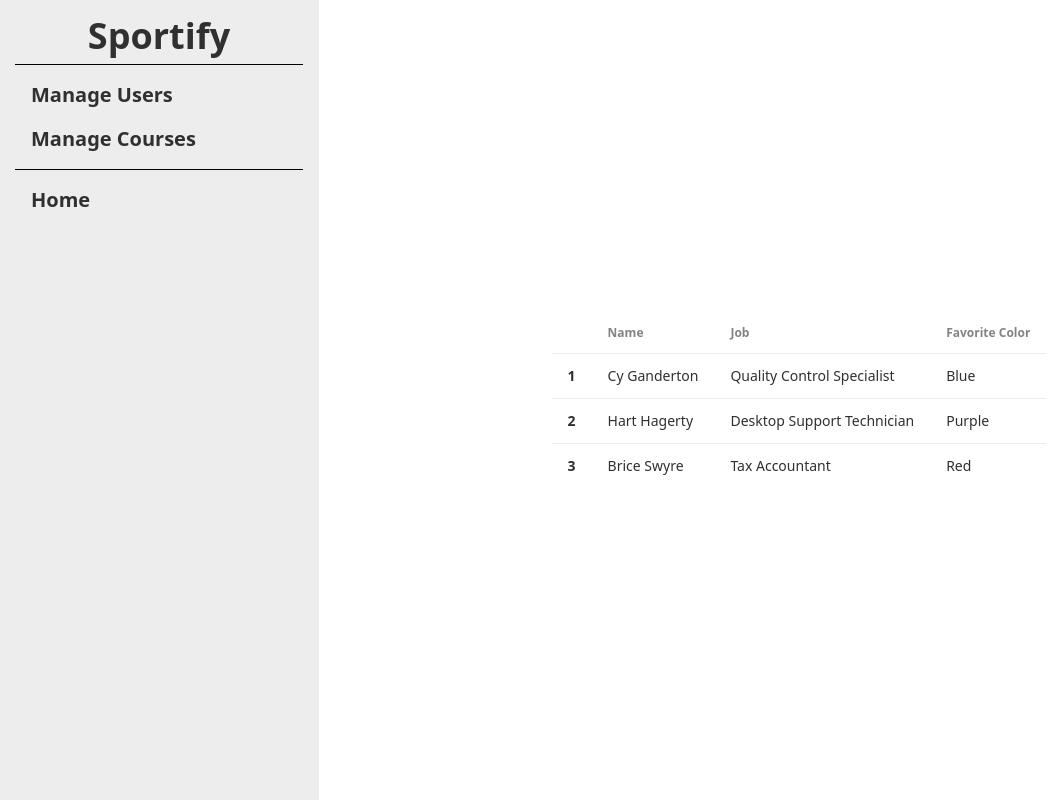
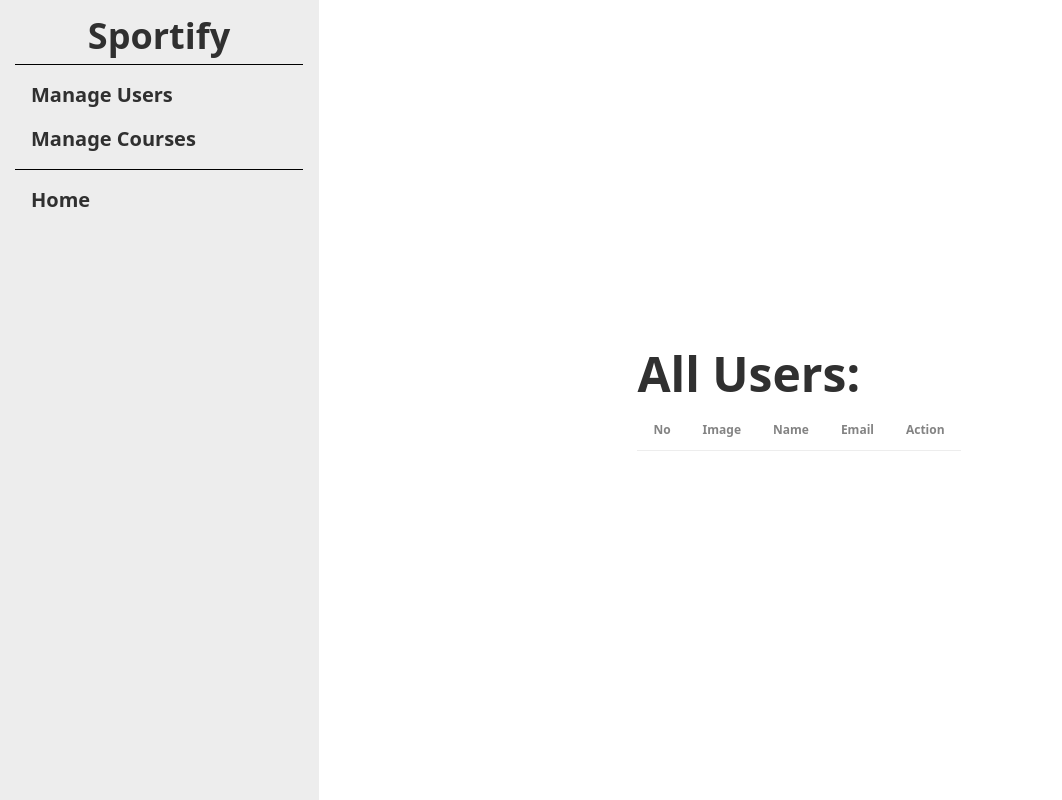
Before and after one commit to AbuBokorprog/sportify-client-side, a React (Vite) app: page /dashboard/manageUsers in a window 1280 px wide. Shown: the whole page, without its empty margins (1-1063 px from the left). Built offline with nearby package versions, Linux system fonts and the light colour scheme; no server answers.

Commit message:
Manage Users

```diff
--- a/src/Compound/Admin/ManageUsers/ManageUsers.jsx
+++ b/src/Compound/Admin/ManageUsers/ManageUsers.jsx
@@ -1,42 +1,28 @@
-import React from "react";
+import React, { useState } from "react";
 
 const ManageUsers = () => {
+  const [allUsers, setAllUsers] = useState([]);
+
   return (
-    <div>
+    <div className="my-auto mx-auto">
       <div className="overflow-x-auto">
+        <div>
+          <h2 className="text-2xl lg:text-5xl font-semibold mb-3">
+            All Users:
+          </h2>
+        </div>
         <table className="table">
           {/* head */}
           <thead>
             <tr>
-              <th></th>
+              <th>No</th>
+              <th>Image</th>
               <th>Name</th>
-              <th>Job</th>
-              <th>Favorite Color</th>
+              <th>Email</th>
+              <th>Action</th>
             </tr>
           </thead>
-          <tbody>
-            {/* row 1 */}
-            <tr>
-              <th>1</th>
-              <td>Cy Ganderton</td>
-              <td>Quality Control Specialist</td>
-              <td>Blue</td>
-            </tr>
-            {/* row 2 */}
-            <tr>
-              <th>2</th>
-              <td>Hart Hagerty</td>
-              <td>Desktop Support Technician</td>
-              <td>Purple</td>
-            </tr>
-            {/* row 3 */}
-            <tr>
-              <th>3</th>
-              <td>Brice Swyre</td>
-              <td>Tax Accountant</td>
-              <td>Red</td>
-            </tr>
-          </tbody>
+          <tbody>{/* row 1 */}</tbody>
         </table>
       </div>
     </div>
--- /dev/null
+++ b/src/Compound/Admin/ManageUsers/Users.jsx
@@ -0,0 +1,16 @@
+import React from "react";
+
+const Users = (props) => {
+  return (
+    <>
+      <tr>
+        <th>1</th>
+        <td>Cy Ganderton</td>
+        <td>Quality Control Specialist</td>
+        <td>Blue</td>
+      </tr>
+    </>
+  );
+};
+
+export default Users;
```
